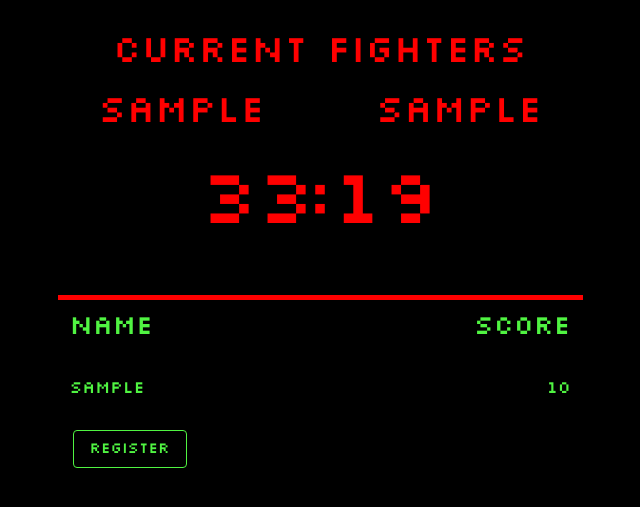
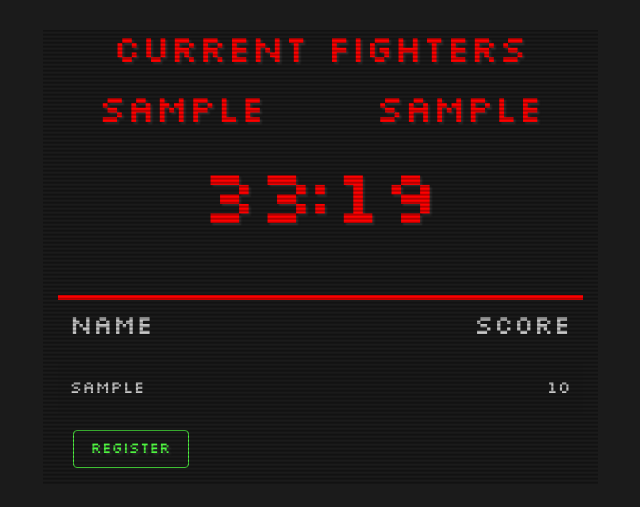
Before and after one commit to etinlb/head2headctf, a Flask app: template app/templates/scoreboard.html in a window 1280 px wide. Shown: the top 507 px of the page, without its empty margins (320-960 px from the left). Run offline with Flask 2, Linux system fonts and the light colour scheme; tables that the repository leaves empty hold one stand-in row (values such as "Sample post"); the template is opened without the code that fills it: values that come from a table or form of the project are taken from there, most other values are stand-ins (such as "Sample title", 1, 10 or a date in 2020); some libraries are stand-ins or nearby versions.

Commit message:
Formated css files and clean up some other stuff

```diff
--- a/app/static/css/8bitstyle.css
+++ b/app/static/css/8bitstyle.css
@@ -149,3 +149,147 @@ td.text-center {
 td.text-right {
   text-align: right;
 }
+
+
+/* LIST OF FURTHER IMPROVEMENTS */
+/*
+currently working on :
+calculation draft for keyframes steps
+
+$scan-moving-duration: 3s;
+$scan-moving-delay: 7s;
+
+total time = 10s (duration + delay)
+keyframes :
+    0%: wait
+    15%: start moving
+    85%: end moving & start waiting
+    100% : wait
+
+(the rest later)
+
+*/
+/* REGULAR SCANLINES SETTINGS */
+/* MOVING SCANLINE SETTINGS */
+/* MIXINS */
+/* CSS .scanlines CLASS */
+.scanlines {
+  position: relative;
+  overflow: hidden;
+}
+.scanlines:before, .scanlines:after {
+  display: block;
+  pointer-events: none;
+  content: '';
+  position: absolute;
+}
+.scanlines:before {
+  width: 100%;
+  height: 2px;
+  z-index: 2147483649;
+  background: rgba(0, 0, 0, 0.3);
+  opacity: 0.75;
+  -webkit-animation: scanline 6s linear infinite;
+          animation: scanline 6s linear infinite;
+}
+.scanlines:after {
+  top: 0;
+  right: 0;
+  bottom: 0;
+  left: 0;
+  z-index: 2147483648;
+  background: -webkit-linear-gradient(top, transparent 50%, rgba(0, 0, 0, 0.3) 51%);
+  background: linear-gradient(to bottom, transparent 50%, rgba(0, 0, 0, 0.3) 51%);
+  background-size: 100% 4px;
+  -webkit-animation: scanlines 1s steps(60) infinite;
+          animation: scanlines 1s steps(60) infinite;
+}
+
+/* ANIMATE UNIQUE SCANLINE */
+@-webkit-keyframes scanline {
+  0% {
+    -webkit-transform: translate3d(0, 200000%, 0);
+            transform: translate3d(0, 200000%, 0);
+  }
+}
+@keyframes scanline {
+  0% {
+    -webkit-transform: translate3d(0, 200000%, 0);
+            transform: translate3d(0, 200000%, 0);
+  }
+}
+@-webkit-keyframes scanlines {
+  0% {
+    background-position: 0 50%;
+  }
+}
+@keyframes scanlines {
+  0% {
+    background-position: 0 50%;
+  }
+}
+/* PRESENTATION STUFF */
+a {
+  display: block;
+  padding: 1em;
+  margin: 0 auto;
+  width: 80%;
+  color: rgba(255, 255, 255, 0.5);
+  text-transform: uppercase;
+  text-decoration: none;
+  background: rgba(0, 0, 0, 0.8);
+  border: 1px solid rgba(255, 255, 255, 0.5);
+}
+a#togglescanlines {
+  position: absolute;
+  width: 182px;
+  top: 300px;
+  right: 58px;
+  border-width: 10px;
+  background: rgba(0, 0, 0, 0.4);
+}
+a:hover {
+  color: #fff;
+}
+
+nav {
+  float: right;
+  width: 350px;
+  text-align: center;
+}
+
+ul {
+  display: inline-block;
+  margin: 0;
+  list-style-type: none;
+  padding: 0;
+}
+ul.scanlines {
+  position: absolute;
+}
+ul iframe,
+ul video,
+ul .jpg {
+  width: calc(100vw - 350px);
+  height: 95vh;
+  border: none;
+}
+ul li {
+  /*        display: none;
+
+          &:target {
+              display: inline-block;
+          }*/
+}
+
+.jpg {
+  background: url("http://images.eurogamer.net/articles//a/6/4/8/8/1/7/PC_003.jpg.jpg.jpg") no-repeat;
+  background-size: cover;
+}
+
+body {
+  position: relative;
+  background: #1b1b1b;
+  color: #c8c8c8;
+  text-shadow: 2px 2px 2px #333;
+}
--- a/app/static/css/crtv.css
+++ /dev/null
@@ -1,6 +0,0 @@
-/**
-   Coded by /u/j0be in scss.
-   See scss source here -> http://codepen.io/j0be/pen/MKRVyN
-*/
-
-/* LIST OF FURTHER IMPROVEMENTS */ /* currently working on : calculation draft for keyframes steps $scan-moving-duration: 3s; $scan-moving-delay: 7s; total time = 10s (duration + delay) keyframes : 0%: wait 15%: start moving 85%: end moving & start waiting 100% : wait (the rest later) */ /* REGULAR SCANLINES SETTINGS */ /* MOVING SCANLINE SETTINGS */ /* MIXINS */ /* CSS .scanlines CLASS */ .scanlines { position: relative; overflow: hidden; } .scanlines:before, .scanlines:after { display: block; pointer-events: none; content: ''; position: absolute; } .scanlines:before { width: 100%; height: 2px; z-index: 2147483649; background: rgba(0, 0, 0, 0.3); opacity: 0.75; animation: scanline 6s linear infinite; } .scanlines:after { top: 0; right: 0; bottom: 0; left: 0; z-index: 2147483648; background: linear-gradient(to bottom, transparent 50%, rgba(0, 0, 0, 0.3) 51%); background-size: 100% 4px; animation: scanlines 1s steps(60) infinite; } /* ANIMATE UNIQUE SCANLINE */ @keyframes scanline { 0% { transform: translate3d(0, 200000%, 0); } } @keyframes scanlines { 0% { background-position: 0 50%; } }
```
Also changed, not shown: app/static/css/8bitbutton.css (+28 -14 lines).
